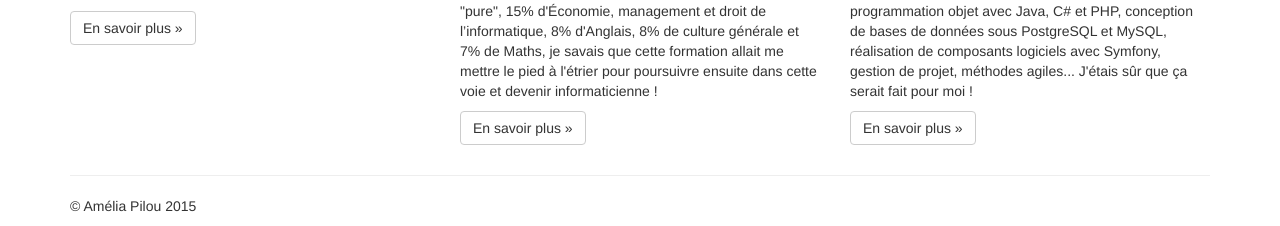
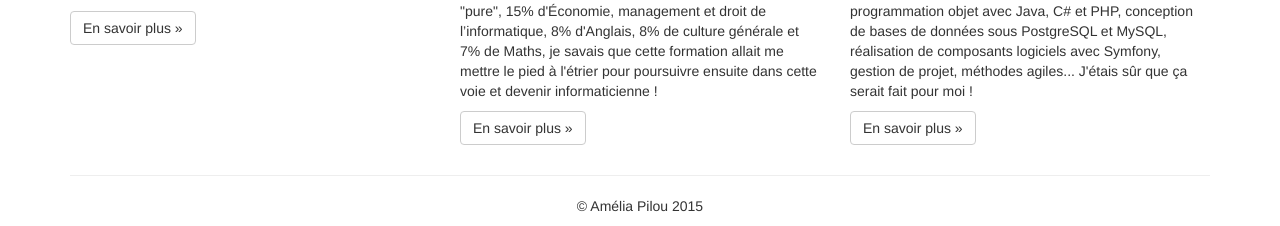
Before and after one commit to Chianeadev/MonPortfolio, a PHP site: page / in a window 1280 px wide. Shown: the part 599-825 px from the top of the page. Run offline with PHP 8.4, Linux system fonts and the light colour scheme.

Commit message:
Rajout fichier custom.ccs + première regles de custom

```diff
--- /dev/null
+++ b/css/custom.css
@@ -0,0 +1,3 @@
+#copyright {
+ text-align: center;
+}
--- a/index.php
+++ b/index.php
@@ -9,6 +9,7 @@
         <link rel="icon" href="favicon.ico">
         <title>Portfolio d'Amélia Pilou (BTS SIO 2016)</title>
         <link href="css/bootstrap.min.css" rel="stylesheet" />
+        <link href="css/custom.css" rel="stylesheet" />
     </head>
     <body>
         <nav class="navbar navbar-inverse navbar-fixed-top">
```
